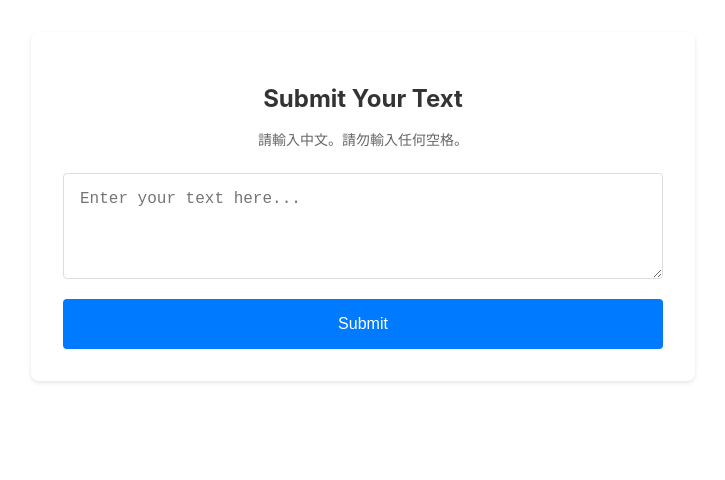
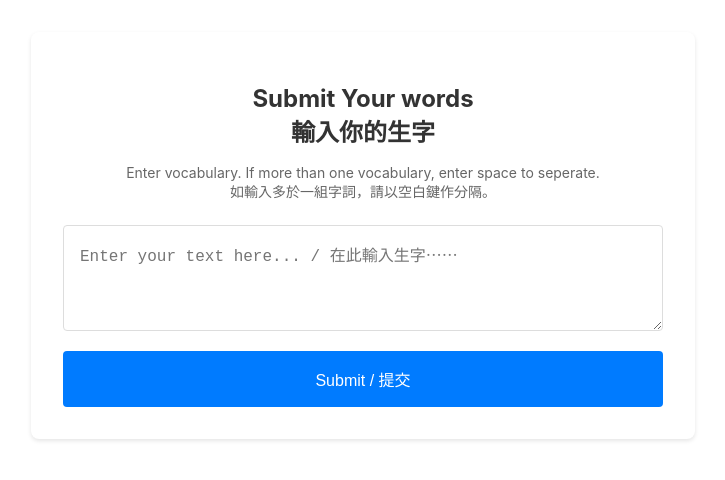
Before and after one commit to daniellsh/word-cloud-webapp, a React (Create React App) app: page /submit in a window 1280 px wide. Shown: the top 480 px of the page, without its empty margins (277-1002 px from the left). Built offline with nearby package versions, Linux system fonts and the light colour scheme; no server answers.

Commit message:
Update UI text to include both English and Chinese translations

```diff
--- a/src/App.js
+++ b/src/App.js
@@ -193,7 +193,7 @@ function App() {
   return (
     <div className="App">
       <header className="App-header">
-        <h1>Interactive Word Cloud</h1>
+        <h1>Interactive Word Cloud<br />生字雲圖</h1>
         {error && (
           <div className="error-message">
             {error}
@@ -203,7 +203,7 @@ function App() {
           {!showWordCloud ? (
             <div className="qr-container">
               <QRCodeSVG value={submissionUrl} size={256} />
-              <p>Scan to submit your text!</p>
+              <p>Please scan to submit your words.<br />請掃描並輸入生字。</p>
             </div>
           ) : (
             <div className="wordcloud-container">
@@ -212,7 +212,7 @@ function App() {
           )}
         </div>
         <button onClick={handleGenerateClick} className="action-button">
-          {!showWordCloud ? 'Generate Word Cloud' : 'New Word Cloud'}
+          {!showWordCloud ? 'Generate | 開始生成' : 'Reset | 重新開始'}
         </button>
       </header>
     </div>
--- a/src/Submit.js
+++ b/src/Submit.js
@@ -46,19 +46,19 @@ function Submit() {
 
   return (
     <div className="submit-container">
-      <h2>Submit Your Text</h2>
-      <p className="instruction-text">請輸入中文。請勿輸入任何空格。</p>
+      <h2>Submit Your words<br />輸入你的生字</h2>
+      <p className="instruction-text">Enter vocabulary. If more than one vocabulary, enter space to seperate.<br />如輸入多於一組字詞，請以空白鍵作分隔。</p>
       <form onSubmit={handleSubmit}>
         <textarea
           value={text}
           onChange={(e) => setText(e.target.value)}
-          placeholder="Enter your text here..."
+          placeholder="Enter your text here... / 在此輸入生字⋯⋯"
           rows="4"
           className="submit-textarea"
         />
         {error && <div className="error-message">{error}</div>}
         <button type="submit" className="submit-button">
-          Submit
+          Submit / 提交
         </button>
       </form>
     </div>
```
